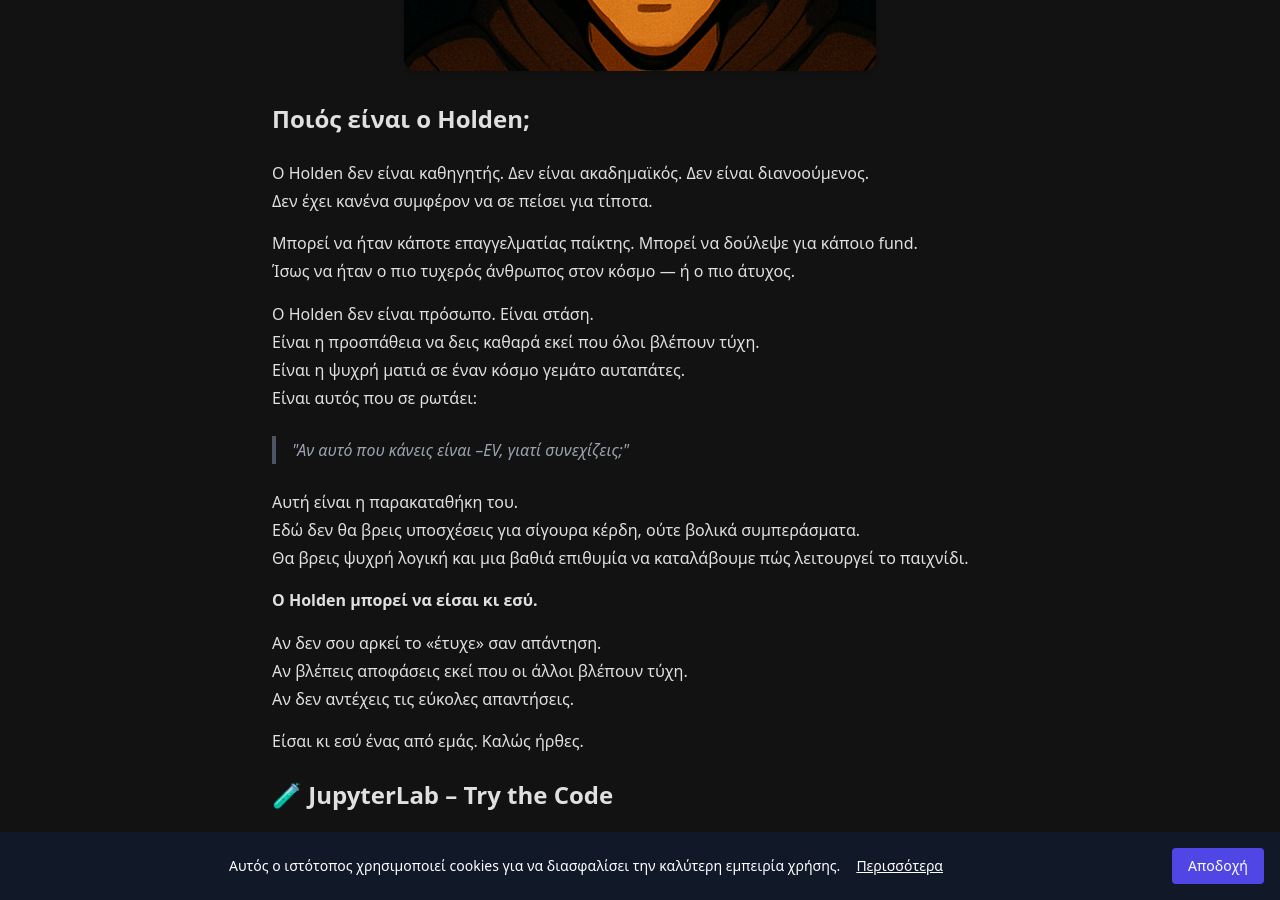
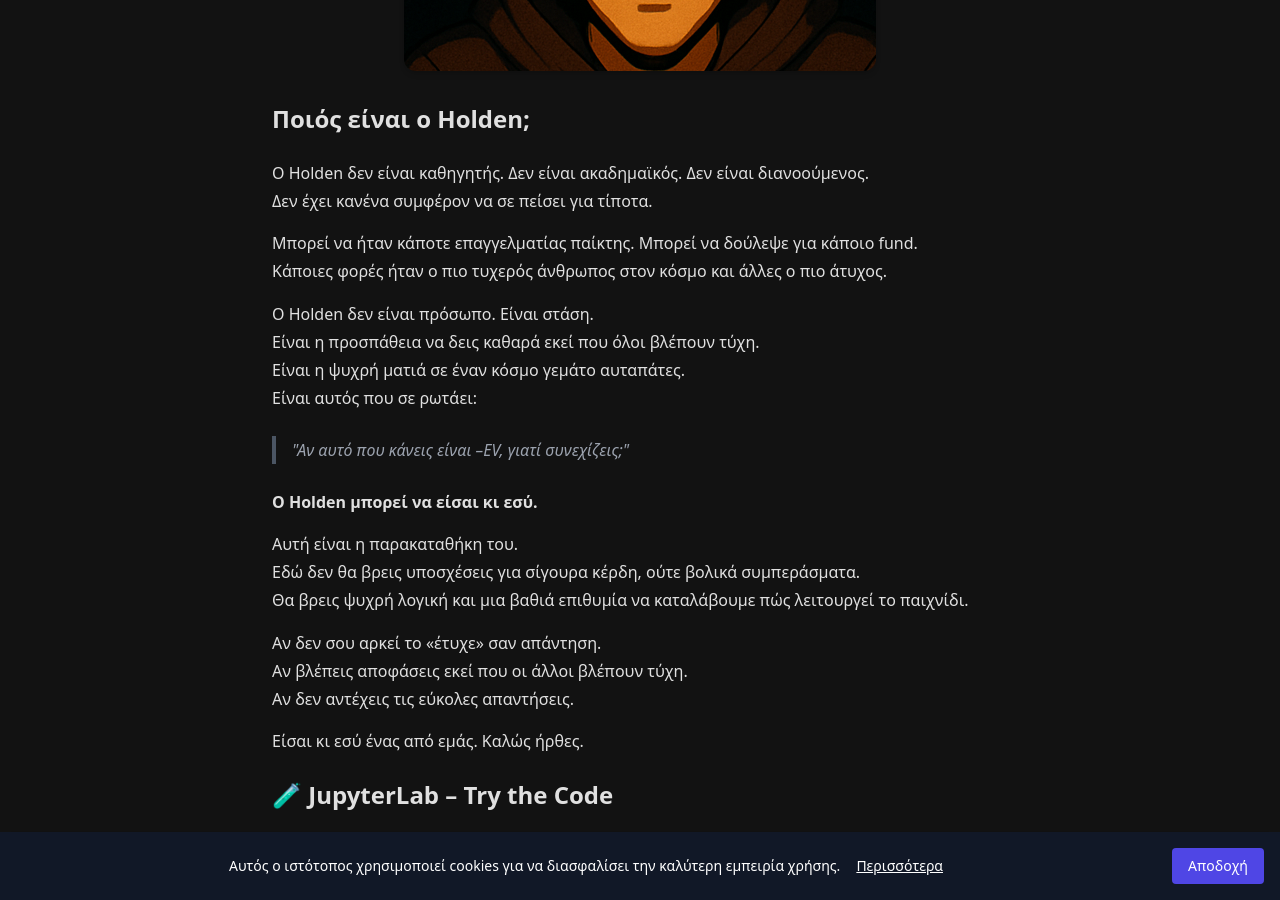
Before and after one commit to NLHolden/nlholden.github.io, a Jekyll site: the page built from index.md, in a window 1280 px wide and 900 px high, scrolled down 475 px. Built offline with Jekyll 4.4.1, drawn with Linux system fonts in a browser that asks for light colours; nearby versions of some CDN libraries.

Commit message:
Rearrange introduction

```diff
--- a/index.md
+++ b/index.md
@@ -14,7 +14,7 @@ title: Home
 Δεν έχει κανένα συμφέρον να σε πείσει για τίποτα.
 
 Μπορεί να ήταν κάποτε επαγγελματίας παίκτης. Μπορεί να δούλεψε για κάποιο fund.
-Ίσως να ήταν ο πιο τυχερός άνθρωπος στον κόσμο — ή ο πιο άτυχος.
+Κάποιες φορές ήταν ο πιο τυχερός άνθρωπος στον κόσμο και άλλες ο πιο άτυχος.
 
 Ο Holden δεν είναι πρόσωπο. Είναι στάση.
 Είναι η προσπάθεια να δεις καθαρά εκεί που όλοι βλέπουν τύχη.
@@ -25,11 +25,11 @@ title: Home
   "Αν αυτό που κάνεις είναι –EV, γιατί συνεχίζεις;"
 </blockquote>
 
+**Ο Holden μπορεί να είσαι κι εσύ.**
+
 Αυτή είναι η παρακαταθήκη του.
 Εδώ δεν θα βρεις υποσχέσεις για σίγουρα κέρδη, ούτε βολικά συμπεράσματα.
 Θα βρεις ψυχρή λογική και μια βαθιά επιθυμία να καταλάβουμε πώς λειτουργεί το παιχνίδι.
-
-**Ο Holden μπορεί να είσαι κι εσύ.**
 
 Αν δεν σου αρκεί το «έτυχε» σαν απάντηση. \
 Αν βλέπεις αποφάσεις εκεί που οι άλλοι βλέπουν τύχη. \
```
